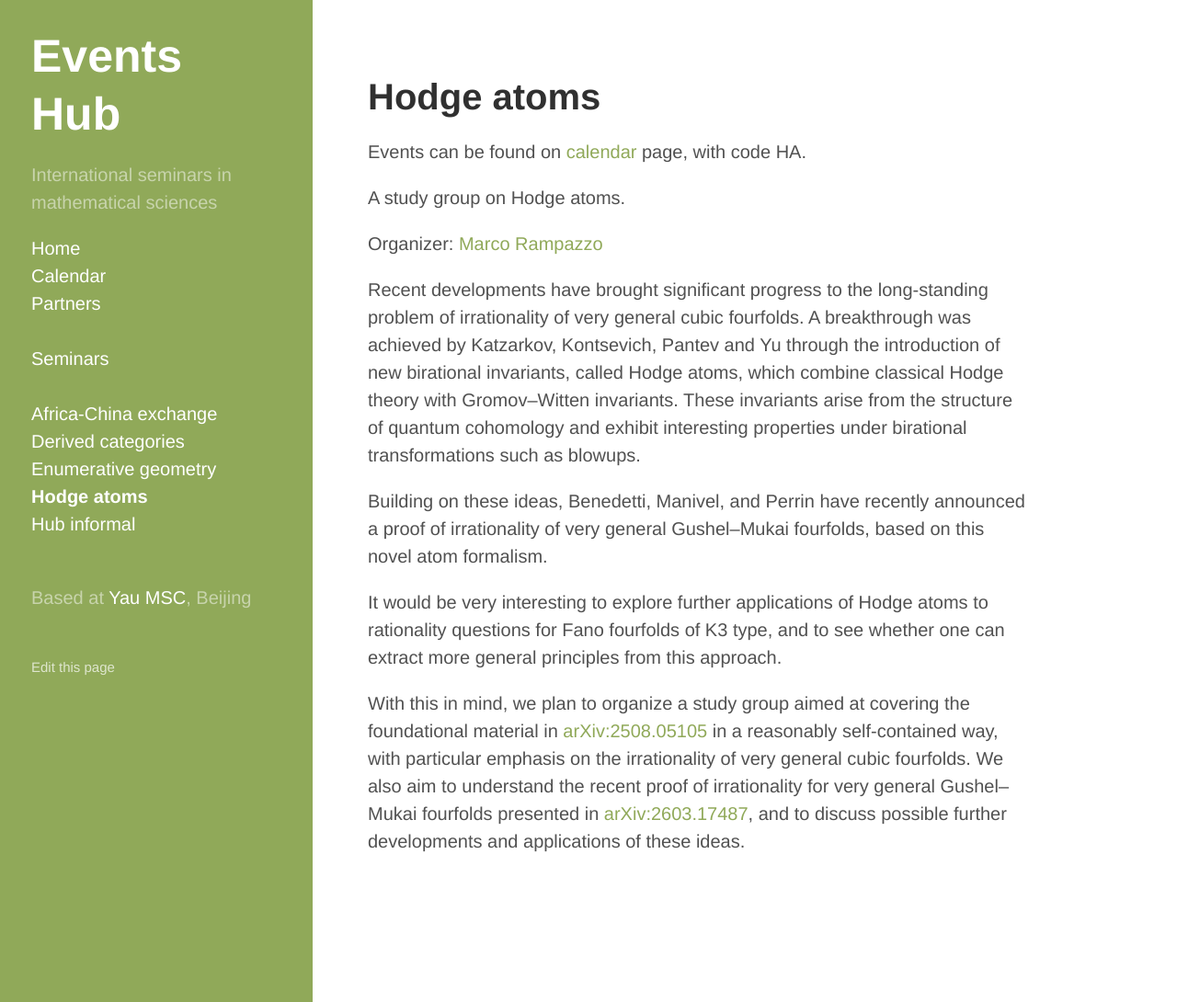
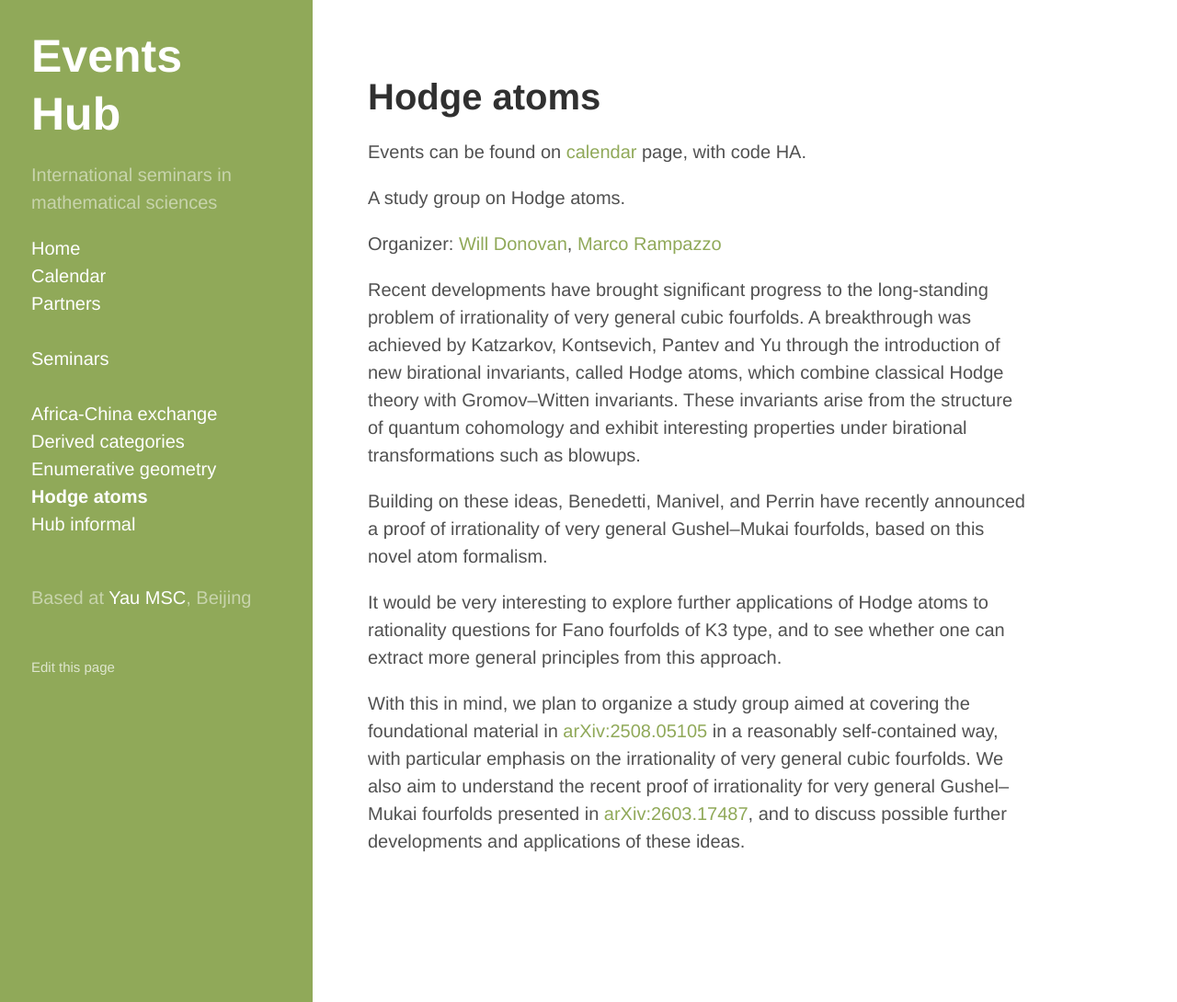
Before and after one commit to yau-msc-events/yau-msc-events.github.io, a Jekyll site: the page built from seminar-ha.md, in a window 1280 px wide and 1090 px high. Shown: the whole window at 92% size. Built offline with Jekyll 4.4.1, drawn with Linux system fonts in a browser that asks for light colours.

Commit message:
Update seminar-ha.md

```diff
--- a/seminar-ha.md
+++ b/seminar-ha.md
@@ -7,7 +7,7 @@ archived: no
 
 A study group on Hodge atoms.
 
-Organizer: [Marco Rampazzo](https://marcorampazzo.com/)
+Organizer: [Will Donovan](W-Donovan.github.io), [Marco Rampazzo](https://marcorampazzo.com/)
 
 
 Recent developments have brought significant progress to the long-standing problem of irrationality of very general cubic fourfolds. A breakthrough was achieved by Katzarkov, Kontsevich, Pantev and Yu through the introduction of new birational invariants, called Hodge atoms, which combine classical Hodge theory with Gromov–Witten invariants. These invariants arise from the structure of quantum cohomology and exhibit interesting properties under birational transformations such as blowups.
```
